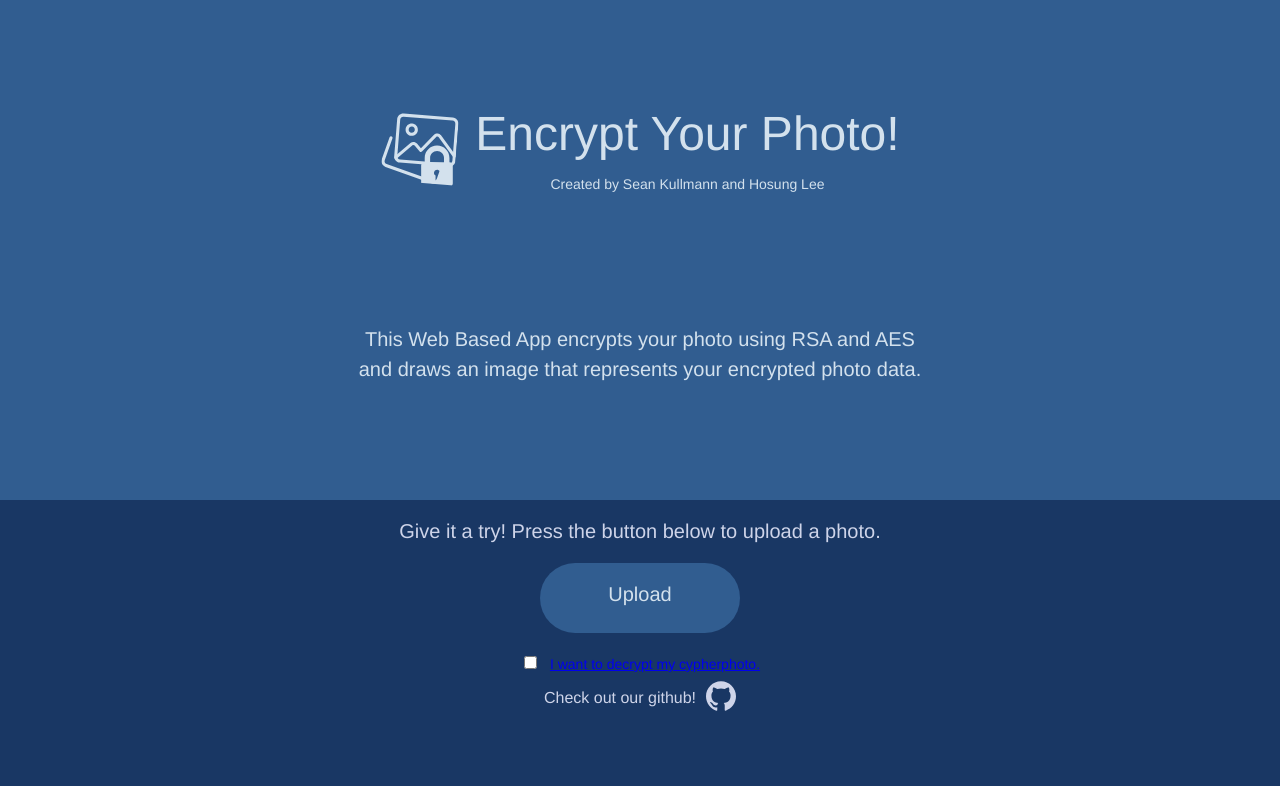
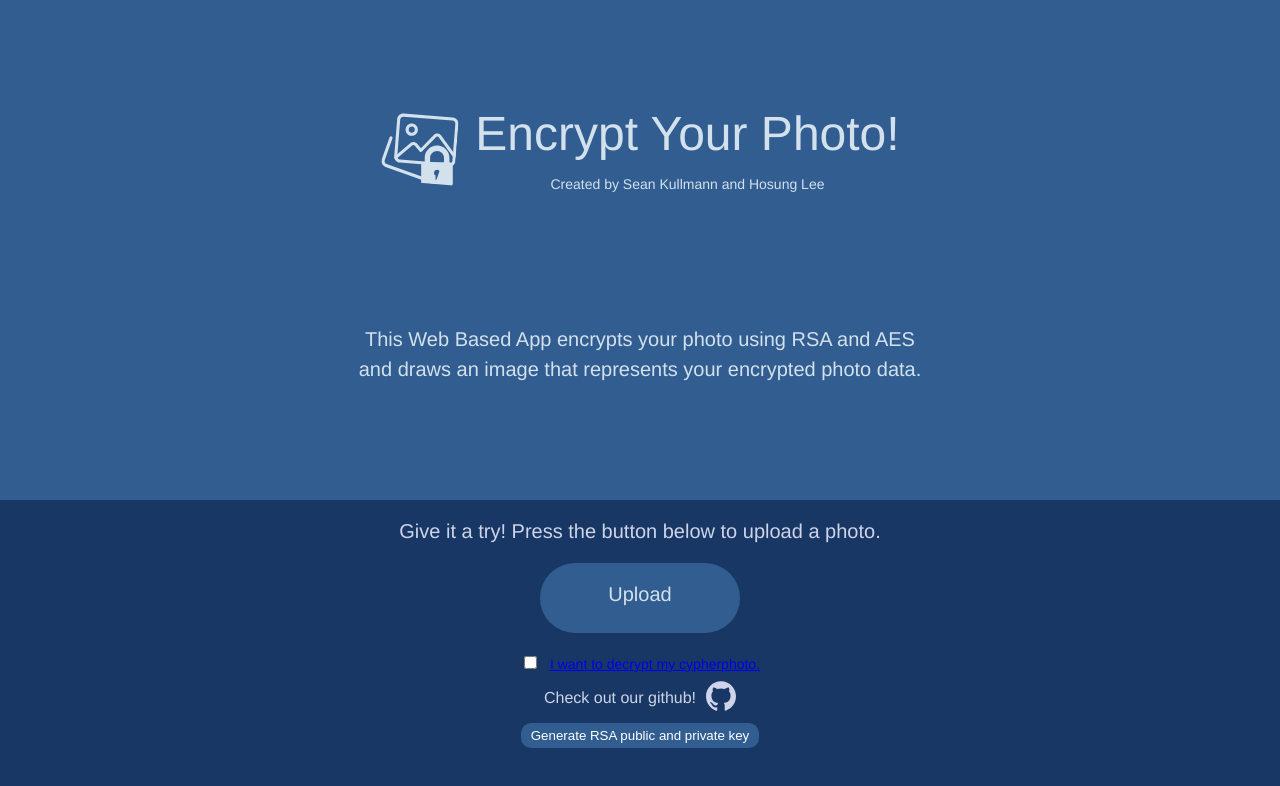
Before and after one commit to Kullmann/Photocrypt, a React (Create React App) app in the folder photo-rsa/: page / in a window 1280 px wide. Shown: the top 786 px of the page. Built offline with nearby package versions, Linux system fonts and the light colour scheme.

Commit message:
Added public and private key generation

```diff
--- a/photo-rsa/src/screens/Main/index.js
+++ b/photo-rsa/src/screens/Main/index.js
@@ -8,6 +8,7 @@ import GithubLogo from "../../components/GithubLogo";
 import Logo from "../../components/Logo";
 import Upload from "../../components/Upload";
 import Result from "../../components/Result";
+import * as axios from "axios";
 
 export default class Main extends Component {
   constructor() {
@@ -18,6 +19,36 @@ export default class Main extends Component {
 
   setImage = (_image) => {
     this.setState({ image: _image });
+  };
+
+  makeServerRequest = async () => {
+    let path = "/generatePrivateKey";
+    try {
+      const res = await axios.post(path);
+      console.log(res.data);
+      const element = document.createElement("a");
+      const file = new Blob([res.data], { type: "text/plain" });
+      element.href = URL.createObjectURL(file);
+      element.download = "private_key.txt";
+      document.body.appendChild(element);
+      element.click();
+    } catch (err) {
+      console.log("error: " + err);
+    }
+
+    path = "/generatePublicKey";
+    try {
+      const res = await axios.post(path);
+      console.log(res.data);
+      const element = document.createElement("a");
+      const file = new Blob([res.data], { type: "text/plain" });
+      element.href = URL.createObjectURL(file);
+      element.download = "public_key.txt";
+      document.body.appendChild(element);
+      element.click();
+    } catch (err) {
+      console.log("error: " + err);
+    }
   };
 
   render() {
@@ -60,6 +91,9 @@ export default class Main extends Component {
               <GithubLogo style={{ marginLeft: 10 }} />
             </a>
           </div>
+          <button onClick={() => this.makeServerRequest()}>
+            Generate RSA public and private key
+          </button>
         </div>
       </div>
     );
```
Also changed, not shown: 2 other files (tests, documents, lock files or other folders).
